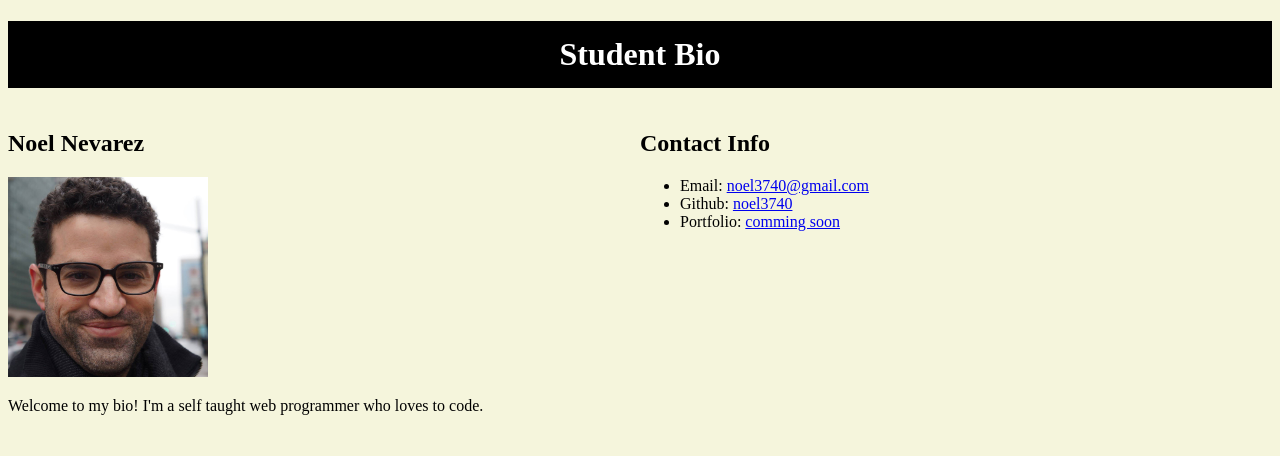
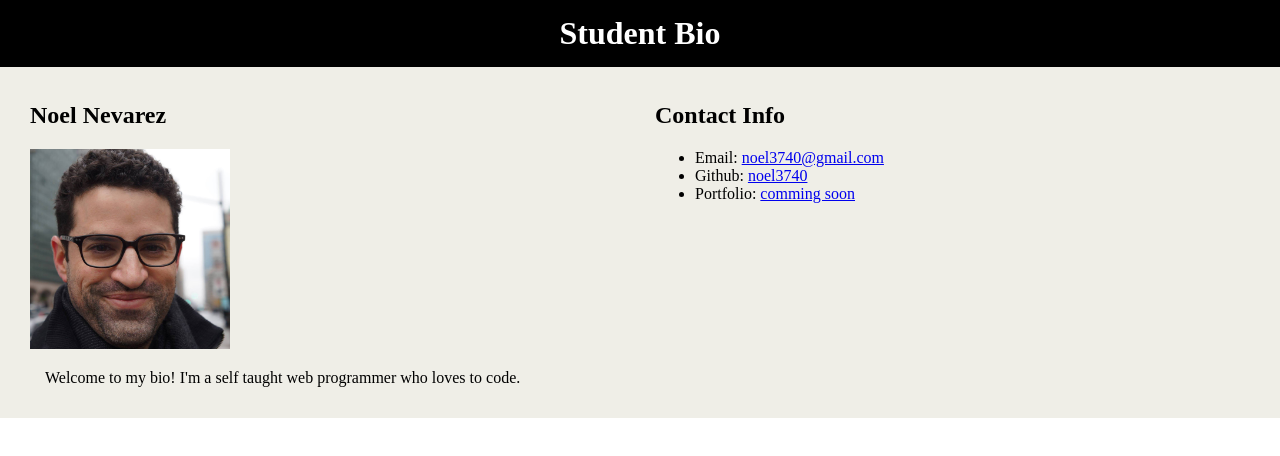
Before and after one commit to noel3740/quickdemoapp, a plain HTML site: page bio.html in a window 1280 px wide. Drawn offline with Linux system fonts and the light colour scheme.

Commit message:
Changes to style of bio.html

```diff
--- a/bio.html
+++ b/bio.html
@@ -10,6 +10,15 @@
             padding-top: 15px;
             padding-bottom: 15px;
             text-align: center;
+            margin: 0px;
+        }
+
+        .mainSection {
+            background-color:#efeee7;
+            position: absolute;
+            left: 0px;
+            right: 0px;
+            padding: 15px;
         }
 
         .myInfo {
@@ -32,7 +41,15 @@
         }
 
         body {
-            background-color: beige;
+            margin: 0px;
+        }
+
+        .padLeft {
+            padding-left: 15px;
+        }
+
+        .padRight {
+            margin-right: 15px;
         }
 
     </style>
@@ -44,24 +61,28 @@
 
     <div class="mainSection">
         <section class="myInfo">
+            <div class="padLeft padRight">
                 <h2>Noel Nevarez</h2>
 
                 <div class="pictureSection">
                     <img src="mypic.jpg" alt="Picture of Noel Nevarez" height="200" width="200">
                 </div>
 
-            <div class="infoSection">
+                <div class="infoSection padLeft">
                     <p>Welcome to my bio! I'm a self taught web programmer who loves to code. </p>
+                </div>
             </div>
         </section>
 
         <section class="contactInfo">
+            <div class="padLeft padRight">
                 <h2>Contact Info</h2>
                 <ul>
                     <li>Email: <a href="mailto:noel3740@gmail.com">noel3740@gmail.com</a></li>
                     <li>Github: <a target="_blank" href="https://github.com/noel3740">noel3740</a></li>
                     <li>Portfolio: <a target="_blank" href="http://www.google.com">comming soon</a></li>
                 </ul>
+            </div>
         </section>
 
     </div>
```
Lines whose indentation alone changed are shown as unchanged.
